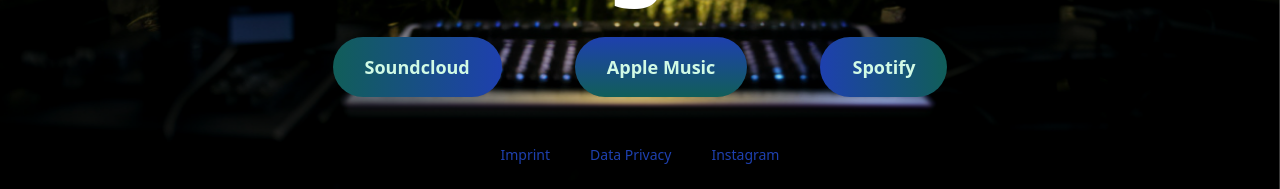
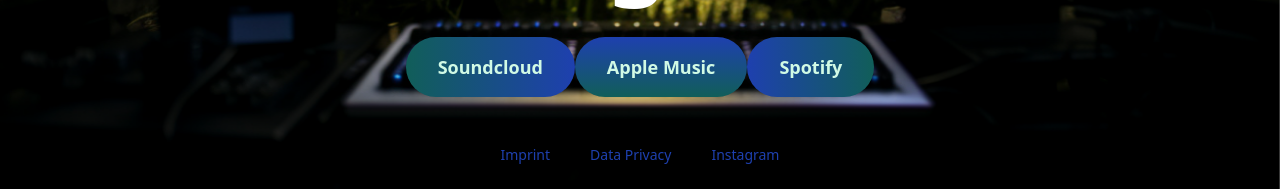
Before and after one commit to luisrieke/diving-bear, an Astro site: page / in a window 1280 px wide. Shown: the part 611-800 px from the top of the page. Built offline with nearby package versions, Linux system fonts and the light colour scheme; Astro itself is replaced by a stand-in of ours.

Commit message:
try to fix buttons

```diff
--- a/src/pages/index.astro
+++ b/src/pages/index.astro
@@ -21,11 +21,11 @@
 
 			</div>
 
-			<div class="sm:mt-4 mx-auto text-center max-w-3xl px-10 sm:text-lg text-xs">
+			<div class="sm:mt-4 mx-auto text-center max-w-3xl px-10 sm:text-lg text-sm place-items-center">
 
 				<!-- Buttons -->
 
-				<div class="flex">
+				<div class="flex place-items-center">
 					<button onclick="window.location.href='https://soundcloud.com/divingbear';" class="block text-emerald-100 hover:text-red-700 bg-gradient-to-r from-teal-800 to-blue-800 hover:from-pink-500 hover:to-yellow-500 sm:px-8 px-4 sm:py-4 py-2 sm:mx-auto mx-2 font-bold rounded-full m-6">Soundcloud</button>
 
 					<button onclick="window.location.href='https://music.apple.com/at/artist/diving-bear/1546426196';" class="block text-emerald-100 hover:text-red-700 bg-gradient-to-b from-blue-800 to-teal-800 hover:from-yellow-500 hover:to-pink-500 sm:px-8 px-4 sm:py-4 py-2 sm:mx-auto mx-2 font-bold rounded-full m-6">Apple Music</button>
```
